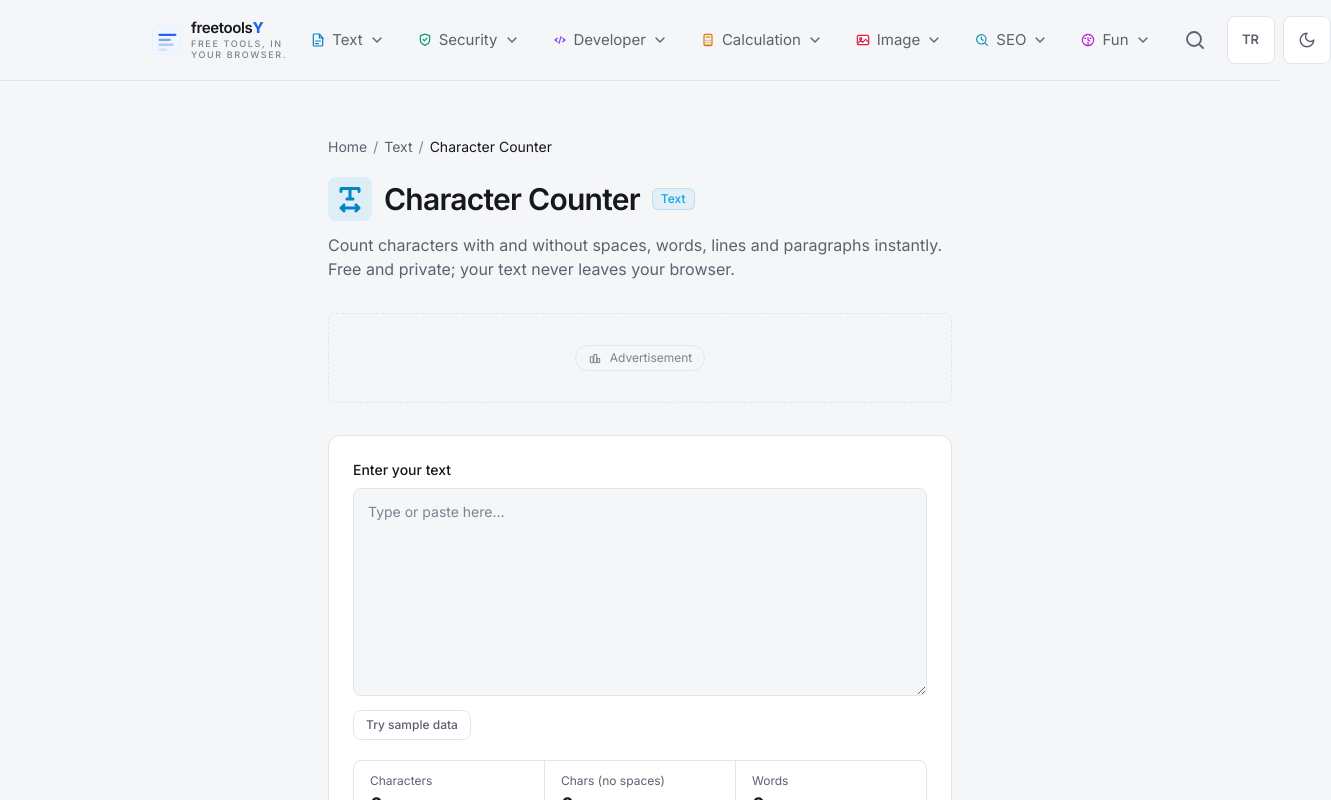
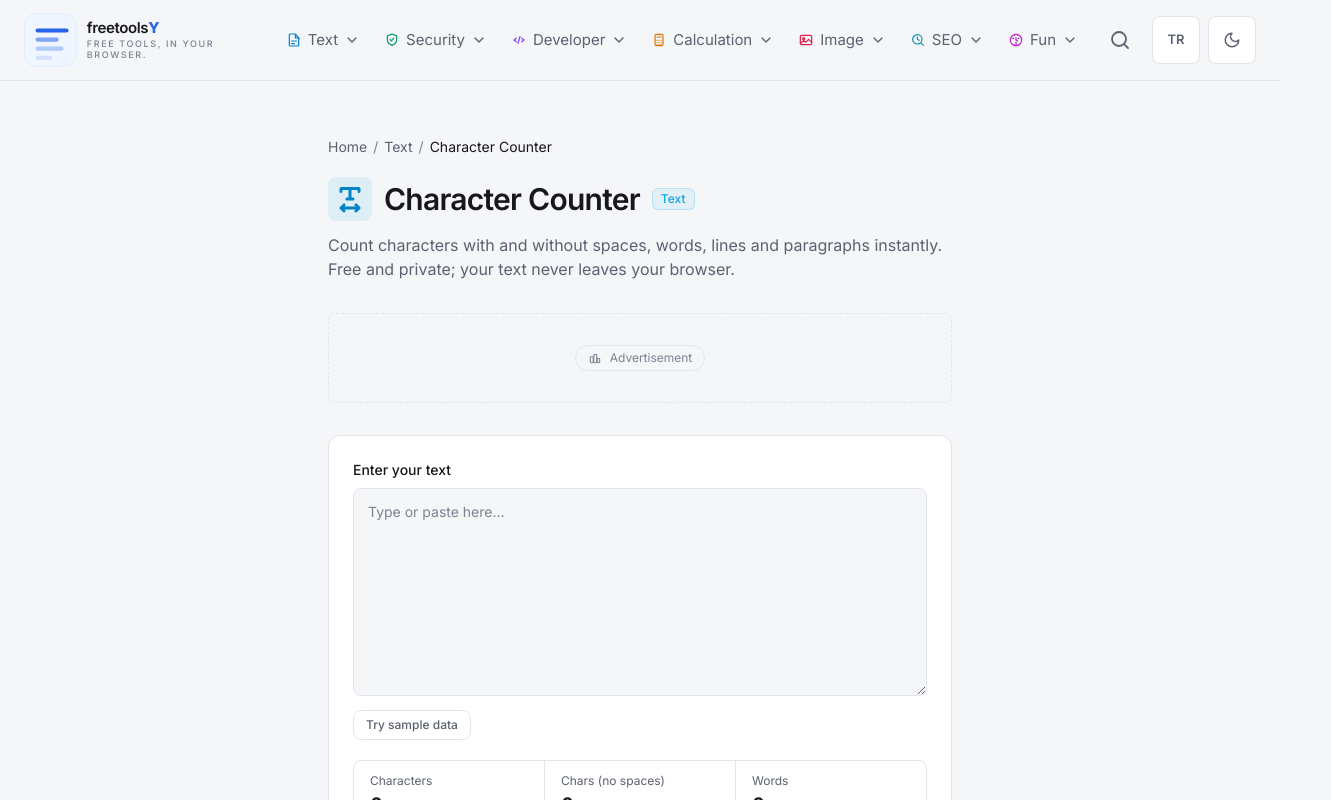
Before and after one commit to 4min-prog/freetoolsy, a Next.js app: page /en/araclar/character-counter in a window 1280 px wide. Shown: the top 800 px of the page, 1331 px wide, since content can reach past the window. Built offline with nearby package versions, Linux system fonts and the light colour scheme.

Commit message:
Header tasmasini duzeltti: kategori satiri sadece yeterli genislikte (xl, >=1280) gozukuyor, dar ekranlarda ortalanmis Kategoriler menusu; container max-w-7xl; px-2.5 ile sigmasini garantiledi

```diff
--- a/components/Header.tsx
+++ b/components/Header.tsx
@@ -47,13 +47,13 @@ export default function Header() {
         ref={headerRef}
         className="sticky top-0 z-50 border-b border-border bg-bg transition-colors"
       >
-        <div className="mx-auto grid h-20 w-full max-w-5xl grid-cols-[auto_1fr_auto] items-center gap-2 px-4 sm:px-6">
+        <div className="mx-auto grid h-20 w-full max-w-7xl grid-cols-[auto_1fr_auto] items-center gap-2 px-4 sm:px-6">
           <Link href="/" aria-label="FreetoolsY" className="justify-self-start">
             <Logo size="lg" />
           </Link>
 
-          <nav className="flex items-center justify-self-center gap-1 md:gap-2">
-            <div className="hidden md:flex items-center gap-1 md:gap-2">
+          <nav className="flex items-center justify-self-center gap-1">
+            <div className="hidden xl:flex items-center gap-1">
               {categories.map((category) => (
                 <div key={category.id} className="relative">
                   <button
@@ -61,7 +61,7 @@ export default function Header() {
                     onClick={() => toggleMenu(category.id)}
                     aria-expanded={openMenu === category.id}
                     aria-haspopup="menu"
-                    className="flex items-center gap-1.5 rounded-md px-3 py-2 text-[15px] text-muted transition-colors hover:text-text"
+                    className="flex items-center gap-1.5 rounded-md px-2.5 py-2 text-[15px] text-muted transition-colors hover:text-text"
                   >
                     <CategoryIcon
                       id={category.id}
@@ -109,7 +109,7 @@ export default function Header() {
               ))}
             </div>
 
-            <div className="relative lg:hidden">
+            <div className="relative xl:hidden">
               <button
                 type="button"
                 onClick={() => toggleMenu("__mobile")}
```
